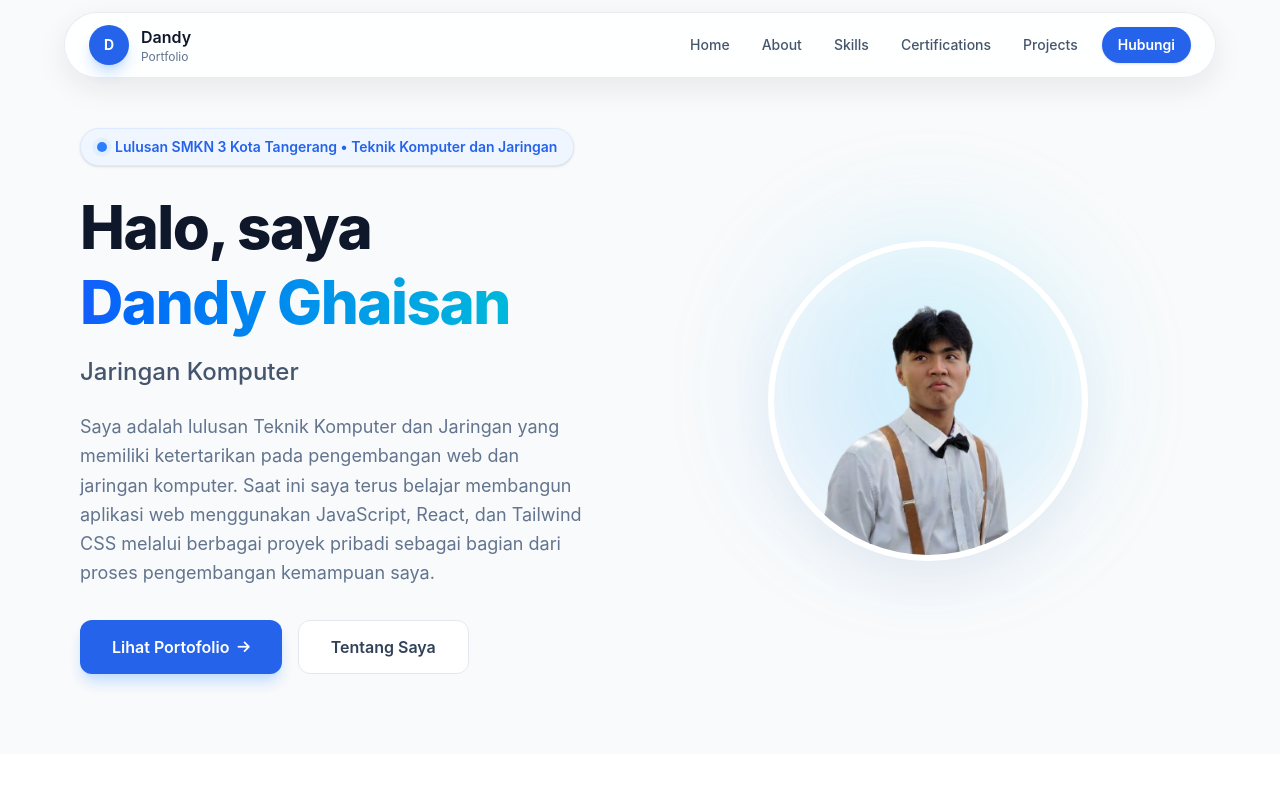
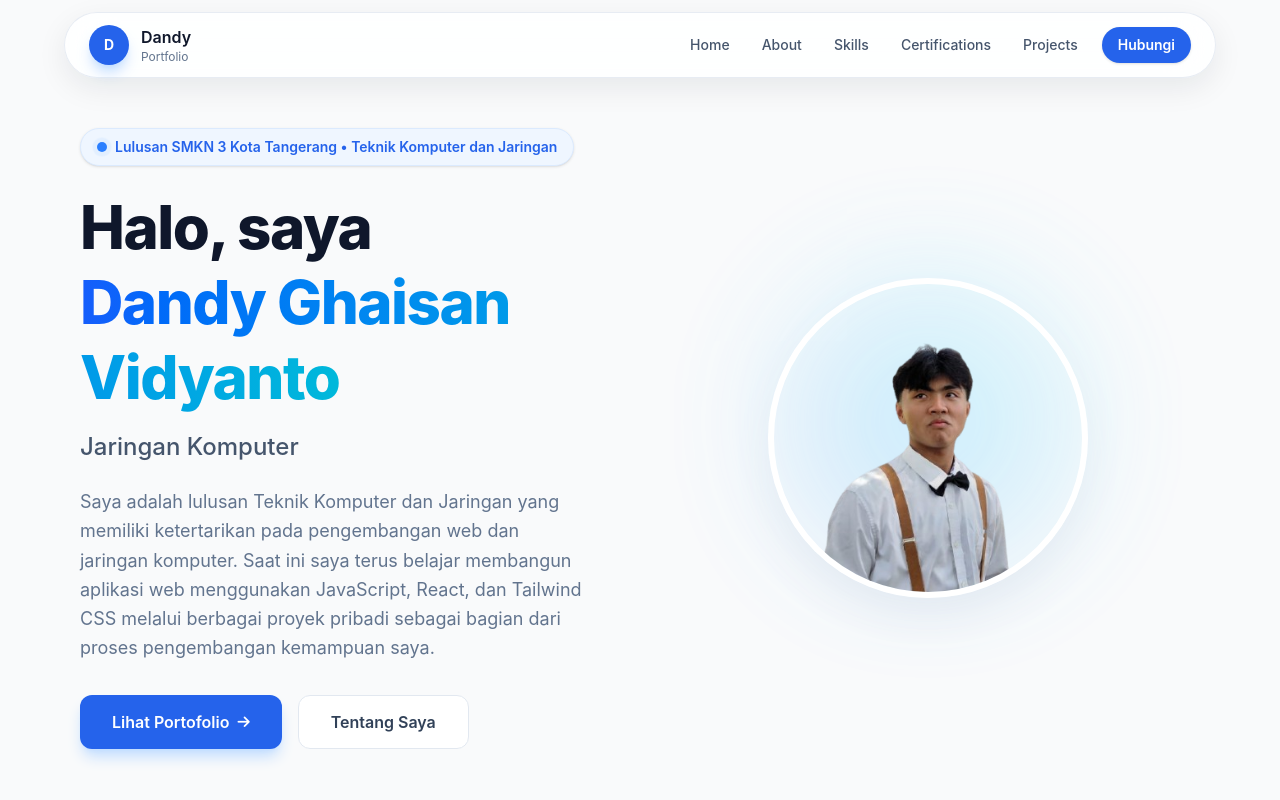
Before and after one commit to SasukeWN/Dandy-portofolio, a React (Vite) app: page / in a window 1280 px wide. Shown: the top 800 px of the page. Built offline with nearby package versions, Linux system fonts and the light colour scheme.

Commit message:
ubah hero dari dandy ghaisan ke dandy ghaisan vidyanto

```diff
--- a/src/component/Hero.jsx
+++ b/src/component/Hero.jsx
@@ -21,7 +21,7 @@ export default function Hero() {
         <h1 className="text-4xl md:text-5xl lg:text-6xl font-extrabold mb-4 text-slate-900 leading-tight tracking-tight">
           Halo, saya <br />
           <span className="text-transparent bg-clip-text bg-gradient-to-r from-blue-600 to-cyan-500">
-            Dandy Ghaisan
+            Dandy Ghaisan Vidyanto
           </span>
         </h1>
 
```
